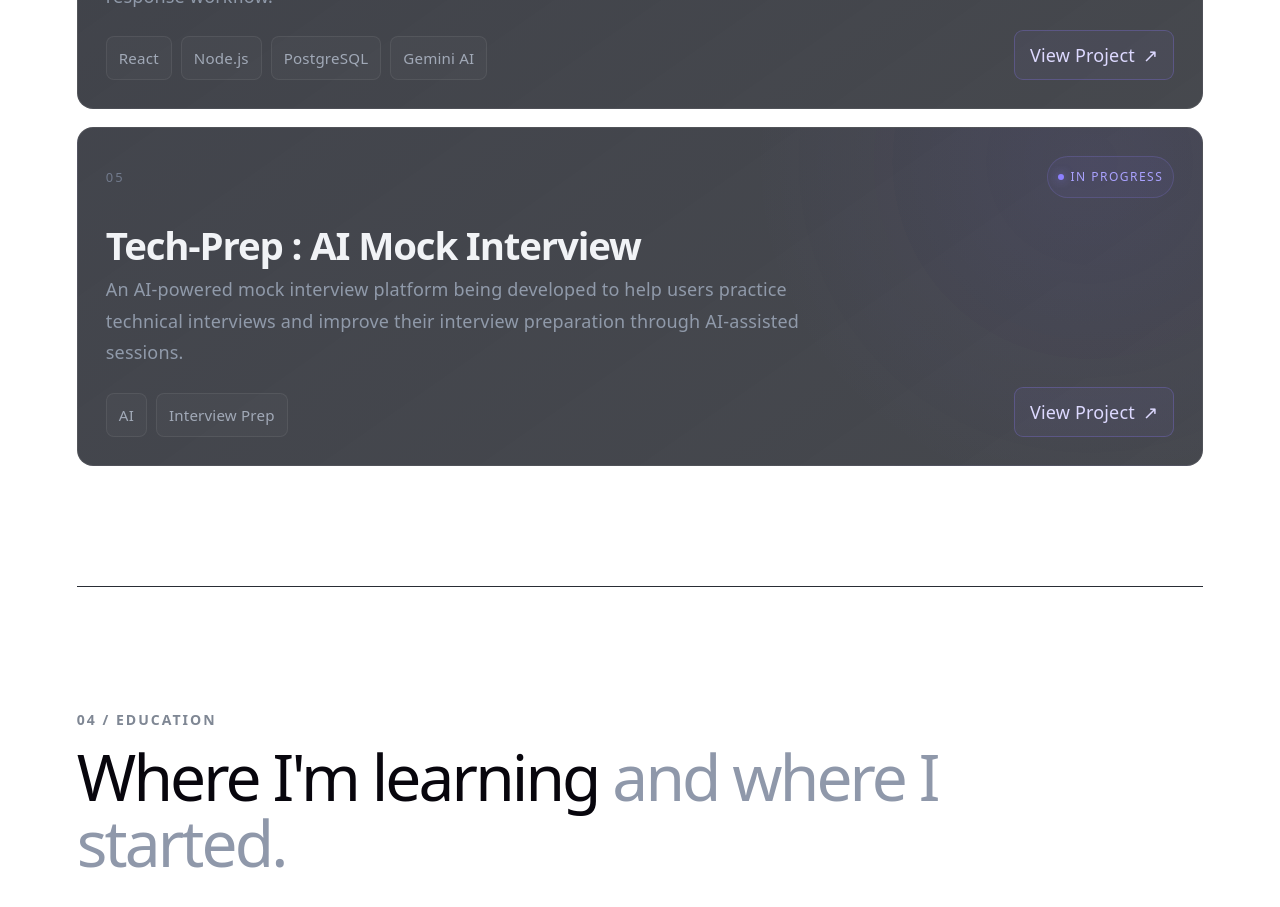
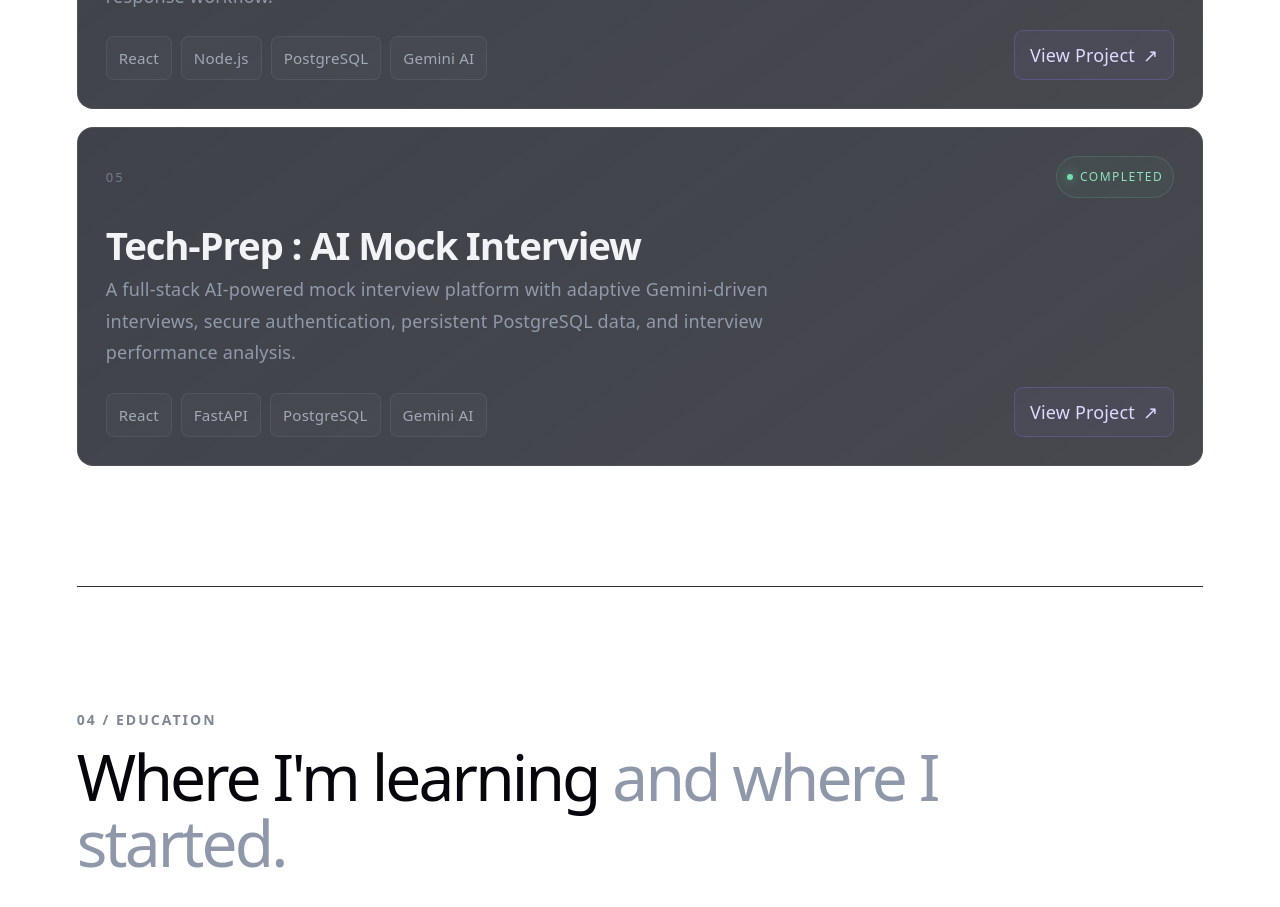
Before and after one commit to akrout9999-star/asish-portfolio, a React (Vite) app: page / in a window 1280 px wide. Shown: the part 4440-5347 px from the top of the page. Built offline with nearby package versions, Linux system fonts and the light colour scheme.

Commit message:
Complete Tech-Prep project

```diff
--- a/src/App.jsx
+++ b/src/App.jsx
@@ -785,12 +785,12 @@ function App() {
             </article>
 
                         {/* Project 05 */}
-            <article className="project-feature project-building">
+            <article className="project-feature ">
               <div className="project-feature-top">
                 <span className="project-index">05</span>
 
-                <span className="project-status progress">
-                  IN PROGRESS
+                <span className="project-status completed">
+                  COMPLETED
                 </span>
               </div>
 
@@ -799,15 +799,17 @@ function App() {
                   <h3>Tech-Prep : AI Mock Interview</h3>
 
                   <p>
-                    An AI-powered mock interview platform being developed to help
-                    users practice technical interviews and improve their interview
-                    preparation through AI-assisted sessions.
+                  A full-stack AI-powered mock interview platform with adaptive
+                  Gemini-driven interviews, secure authentication, persistent
+                  PostgreSQL data, and interview performance analysis.
                   </p>
 
                   <div className="project-tech">
-                    <span>AI</span>
-                    <span>Interview Prep</span>
-                  </div>
+                  <span>React</span>
+                  <span>FastAPI</span>
+                  <span>PostgreSQL</span>
+                  <span>Gemini AI</span>
+                </div>
                 </div>
 
                 <a
```
